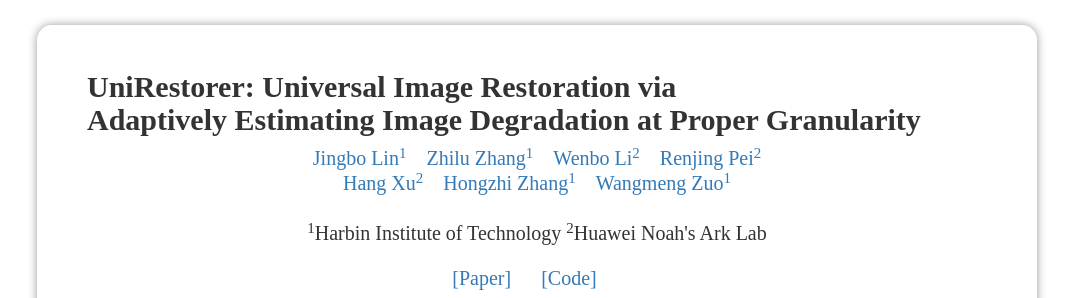
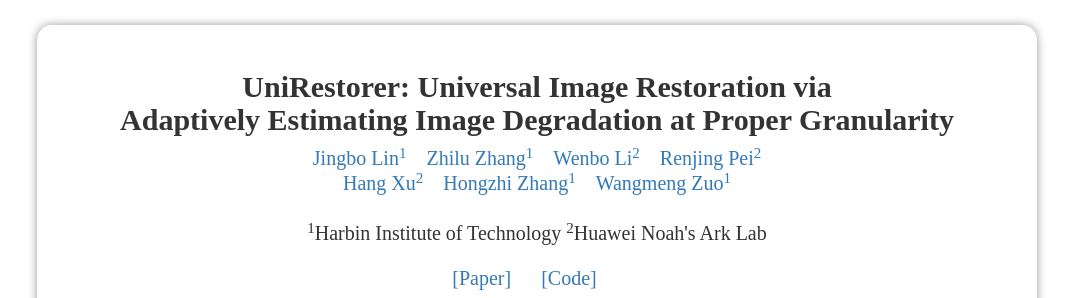
Before and after one commit to mrluin/mrluin.github.io, a plain HTML site: page index.html in a window 1280 px wide. Shown: the top 298 px of the page, without its empty margins (103-1176 px from the left). Drawn offline with nearby package versions, Linux system fonts and the light colour scheme.

Commit message:
Update index.html

```diff
--- a/index.html
+++ b/index.html
@@ -15,7 +15,7 @@
 
 <body>
 <div class="content">
-    <h2><strong>UniRestorer: Universal Image Restoration via <br> Adaptively Estimating Image Degradation at Proper Granularity</strong></h2>
+    <h2 align="center"><strong>UniRestorer: Universal Image Restoration via <br> Adaptively Estimating Image Degradation at Proper Granularity</strong></h2>
   <p id="authors"><a href="https://scholar.google.com/citations?user=UpOaYLoAAAAJ&hl=zh-CN">Jingbo Lin<sup>1</sup></a><a
         href="https://scholar.google.com/citations?user=8pIq2N0AAAAJ&hl=zh-CN">Zhilu Zhang<sup>1</sup></a><a
         href="https://github.com/YngMgC">Wenbo Li<sup>2</sup></a><a
```
